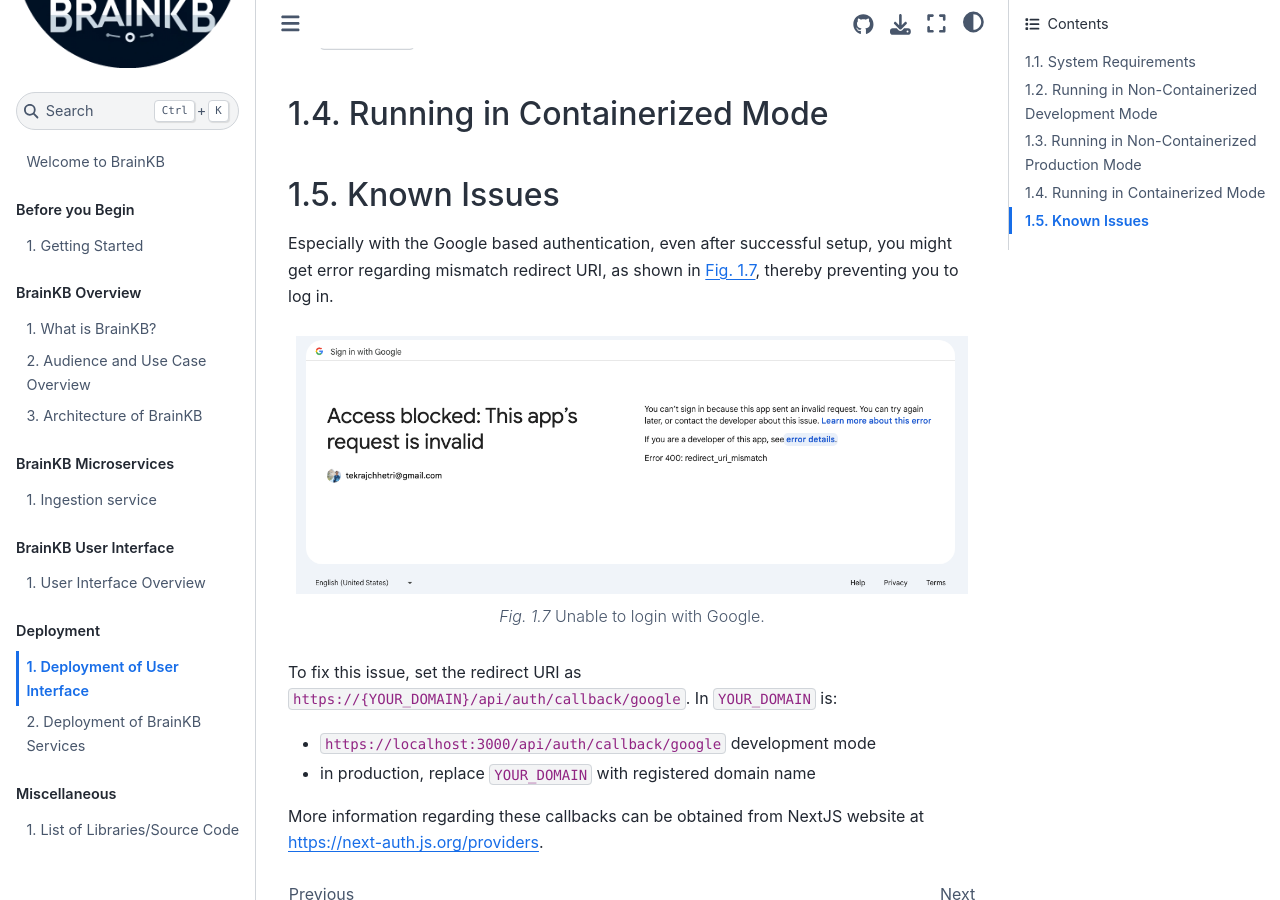
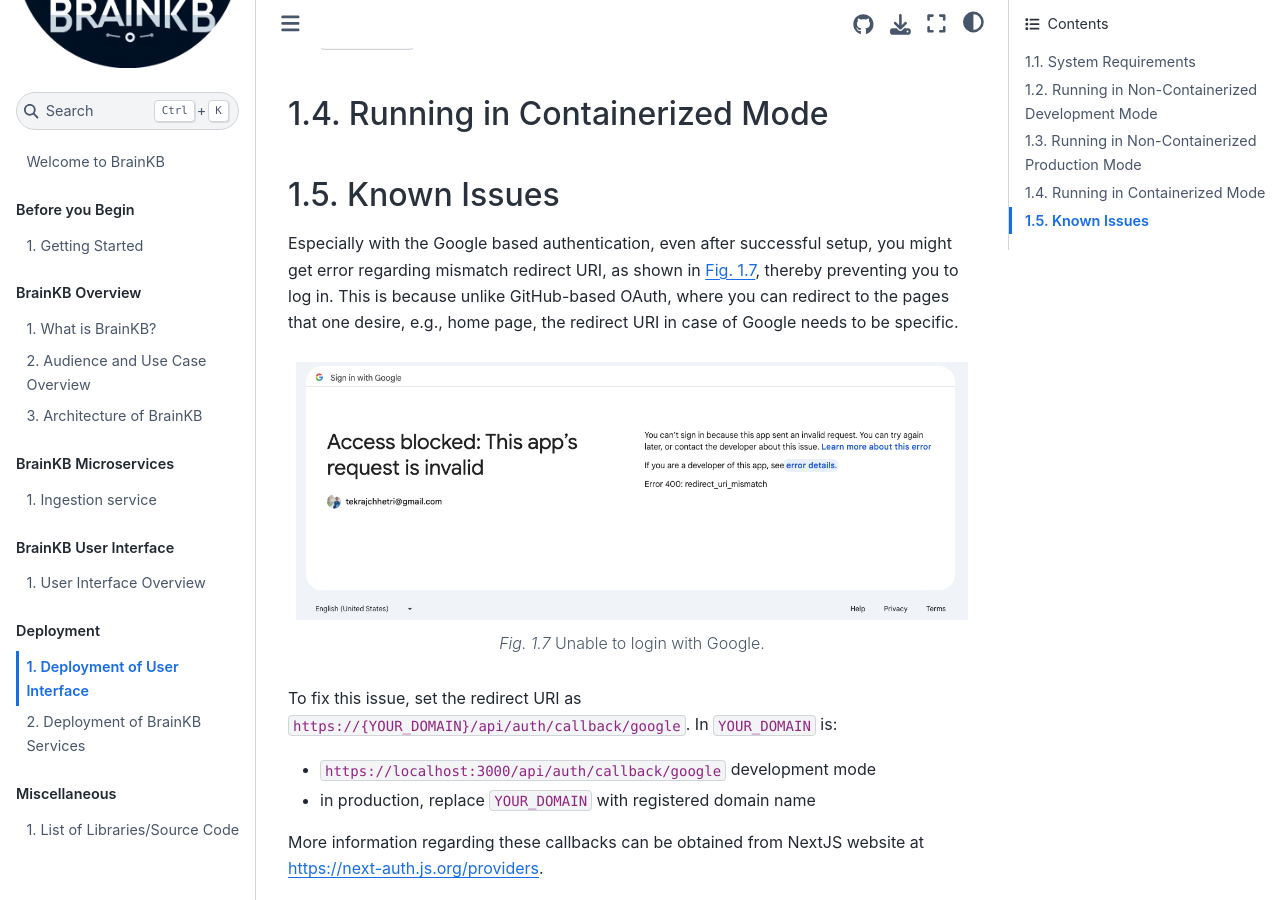
Before and after one commit to sensein/brainkbdocs, a Jupyter Book: the page built from docs/deployment_userinterface.md, in a window 1280 px wide and 900 px high, scrolled down 2215 px. Built offline with Jupyter Book 1.0.4 settings and Sphinx 7.4.7 and the Sphinx Book theme 1.1.4, drawn with Linux system fonts in a browser that asks for light colours.

Commit message:
description updated

````diff
--- a/docs/deployment_userinterface.md
+++ b/docs/deployment_userinterface.md
@@ -49,7 +49,7 @@
 
 ## Known Issues
 
-Especially with the Google based authentication, even after successful setup, you might get error regarding mismatch redirect URI, as shown in {numref}`google_oauth_error`, thereby preventing you to log in.
+Especially with the Google based authentication, even after successful setup, you might get error regarding mismatch redirect URI, as shown in {numref}`google_oauth_error`, thereby preventing you to log in. This is because unlike GitHub-based OAuth, where you can redirect to the pages that one desire, e.g., home page, the redirect URI in case of Google needs to be specific.
 
 ```{figure} error_oauth_google.png
 :name: google_oauth_error
````
